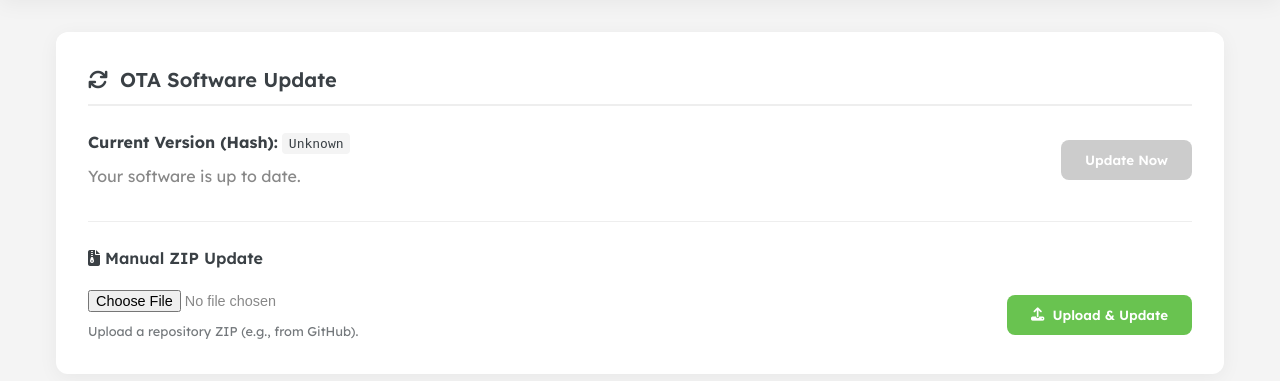
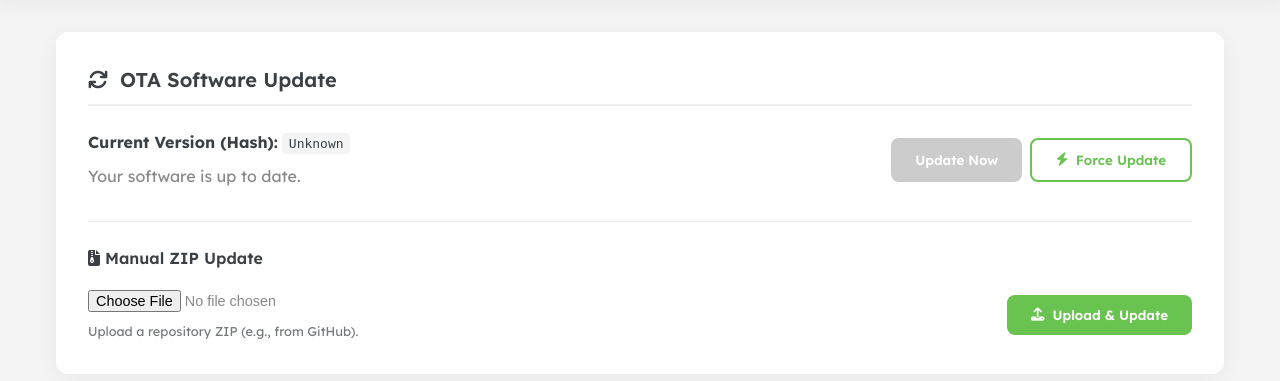
Before and after one commit to Azazel101/orangepi-zero3-gpio-api, a Flask app: page /system in a window 1280 px wide. Shown: the part 88-469 px from the top of the page. Run offline with Flask 3, Linux system fonts and the light colour scheme; data that the repository does not hold is empty.

Commit message:
Add Force Update button to system page
Allows users to force OTA update even when system reports up-to-date.

Co-Authored-By: Claude Opus 4.5 <noreply@anthropic.com>

```diff
--- a/web/app.py
+++ b/web/app.py
@@ -129,7 +129,9 @@ def get_stats_history():
 
 @app.route('/api/update/ota', methods=['POST'])
 def trigger_update():
-    return jsonify(api_post("/update/ota"))
+    force = request.args.get('force', 'false').lower() == 'true'
+    endpoint = "/update/ota?force=true" if force else "/update/ota"
+    return jsonify(api_post(endpoint))
 
 @app.route('/api/system/reboot', methods=['POST'])
 def trigger_reboot():
--- a/web/templates/system.html
+++ b/web/templates/system.html
@@ -24,9 +24,14 @@
             <p style="color: var(--text-dim); margin-top: 0.5rem;">Your software is up to date.</p>
             {% endif %}
         </div>
-        <button onclick="triggerUpdate()" id="update-btn" {{ 'disabled' if not update_info.update_available }}>
-            Update Now
-        </button>
+        <div style="display: flex; gap: 0.5rem;">
+            <button onclick="triggerUpdate(false)" id="update-btn" {{ 'disabled' if not update_info.update_available }}>
+                Update Now
+            </button>
+            <button onclick="triggerUpdate(true)" id="force-update-btn" class="secondary">
+                <i class="fas fa-bolt"></i> Force Update
+            </button>
+        </div>
     </div>
 
     <div style="margin-top: 2rem; padding-top: 1.5rem; border-top: 1px solid var(--border-color);">
@@ -100,21 +105,32 @@
 </div>
 
 <script>
-    async function triggerUpdate() {
-        if (!confirm("Are you sure you want to update? The system will restart.")) return;
+    async function triggerUpdate(force = false) {
+        const msg = force
+            ? "Are you sure you want to FORCE update? This will re-download and reinstall even if up to date."
+            : "Are you sure you want to update? The system will restart.";
+        if (!confirm(msg)) return;
 
-        const btn = document.getElementById('update-btn');
+        const btn = force ? document.getElementById('force-update-btn') : document.getElementById('update-btn');
+        const originalText = btn.innerText;
         btn.disabled = true;
         btn.innerText = "Updating...";
 
         try {
-            const response = await fetch('/api/update/ota', { method: 'POST' });
+            const url = force ? '/api/update/ota?force=true' : '/api/update/ota';
+            const response = await fetch(url, { method: 'POST' });
             const result = await response.json();
-            alert("Update initiated. The system will be back in about 60 seconds.");
+            if (result.error) {
+                alert("Update failed: " + result.error);
+                btn.disabled = false;
+                btn.innerText = originalText;
+            } else {
+                alert("Update initiated. The system will be back in about 60 seconds.");
+            }
         } catch (e) {
             alert("Update trigger failed.");
             btn.disabled = false;
-            btn.innerText = "Update Now";
+            btn.innerText = originalText;
         }
     }
 
```
